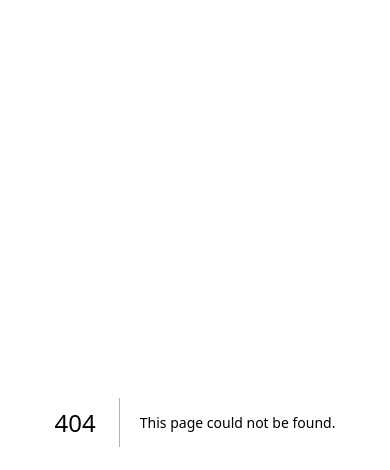
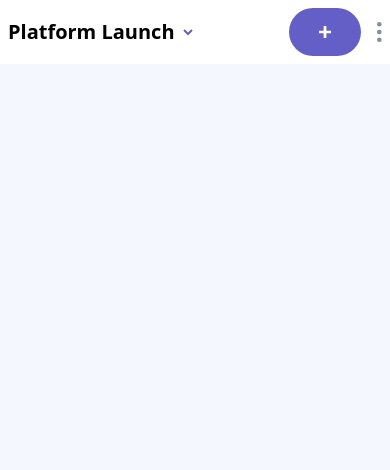
Before and after one commit to hmrbcnto/kanban_app, a Next.js app: page /Board in a window 390 px wide. Before the commit this address had no page. Shown: the top 470 px of the page. Built offline with nearby package versions, Linux system fonts and the light colour scheme.

Commit message:
feat: finished menubar component, now responsive for 640, 768, and 1024 breakpoitns

```diff
--- /dev/null
+++ b/src/components/MenuBar/index.tsx
@@ -0,0 +1,136 @@
+import React, { useState } from 'react';
+import { twMerge } from 'tailwind-merge';
+import { MenuBarProps, MenuItemProps } from './MenuBar.types';
+import logoMobile from '../../../assets/logo-mobile.svg';
+import chevronUp from '../../../assets/icon-chevron-up.svg';
+import chevronDown from '../../../assets/icon-chevron-down.svg';
+import hideSidebar from '../../../assets/icon-hide-sidebar.svg';
+import showSidebar from '../../../assets/icon-show-sidebar.svg';
+import logoLight from '../../../assets/logo-light.svg';
+import logoDark from '../../../assets/logo-dark.svg';
+import addTask from '../../../assets/icon-add-task-mobile.svg';
+import verticalEllipsis from '../../../assets/icon-vertical-ellipsis.svg';
+import Image from 'next/image';
+import Button from '../Button';
+import ThemeSwitch from '../ThemeSwitch';
+import MenuItem from './MenuItem';
+
+const MenuBar: React.FC<MenuBarProps> = ({ menuItems }) => {
+  const [openMenu, setOpenMenu] = useState<boolean>(true);
+  const mobileMenuBarClasses = twMerge(`
+    absolute
+    fixed
+    z-[100]
+    w-full
+    h-16
+    p-2
+    bg-white
+    dark:bg-dark_grey
+    flex
+    items-center
+    justify-between
+  `);
+
+  const sideBarMenuClasses = twMerge(`
+    absolute
+    fixed
+    z-[101]
+    h-full
+    w-1/3
+    bg-white
+    dark:bg-dark_grey
+    shadow-md
+    hidden
+    ${openMenu ? 'sm:flex hidden' : 'hidden'}
+    flex-col
+    justify-between
+  `);
+
+  const mobileVisibilityClasses = twMerge(`
+    justify-center
+    ml-0
+    w-1/16
+    rounded-r-full
+    p-2
+    z-[100]
+    absolute
+    fixed
+    left-0
+    bottom-0
+    bg-main_purple
+    mb-3
+    hover:cursor-pointer
+    hidden
+    sm:flex
+    lg:hidden
+    ${openMenu ? 'hidden' : 'flex'}
+  `);
+
+  const logoClasses = twMerge(`
+    ${openMenu ? 'hidden' : 'flex'}
+  `);
+
+  return (
+    <>
+      {/* Topbar */}
+      <div className={mobileMenuBarClasses}>
+        <div className="flex gap-4">
+          <div className={`sm:border-r sm:border-light_lines w-auto p-2 ${logoClasses}`}>
+            <Image src={logoMobile} alt="mobile logo" className="flex sm:hidden"/>
+            <Image src={logoDark} alt="light logo" className="hidden sm:flex dark:hidden" />
+            <Image src={logoLight} alt="dark logo" className="hidden dark:sm:flex" />
+          </div>
+          <div className="flex gap-2 font-extrabold text-xl items-center dark:text-white">
+            Platform Launch
+            <Image src={chevronDown} alt="chevron down" className="object-none" width={10} height={7} />
+          </div>
+        </div>
+        <div className="flex gap-4 w-1/4">
+          <Button
+            text={<Image src={addTask} alt="cross icon" className="object-none dark:text" />}
+            type="primary"
+          />
+          <Image src={verticalEllipsis} alt="vertical ellipsis" className="object-none" />
+        </div>
+      </div>
+      {/* Sidemenu */}
+      <div className={sideBarMenuClasses}>
+        <div className="flex flex-col gap-10">
+          <div className={`sm:border-r sm:border-light_lines w-auto p-2 pl-8 pt-6 flex`}>
+            <Image src={logoDark} alt="light logo" className="hidden sm:flex dark:hidden" />
+            <Image src={logoLight} alt="dark logo" className="hidden dark:sm:flex" />
+          </div>
+          <div className="">
+            <p className="text-medium_grey pl-4 pb-2"> ALL BOARDS (3)</p>
+            {menuItems.map((menuItem: MenuItemProps) => (
+                <MenuItem
+                  display={menuItem.display}
+                  link={menuItem.link}
+                  key={menuItem.link}
+                />
+              ))}
+          </div>
+        </div>
+        <div className="flex flex-col p-4 justify-center gap-4">
+          <ThemeSwitch />
+          <div
+            className="w-full font-semibold flex gap-2 ml-4 text-medium_grey hover:cursor-pointer"
+            onClick={() => setOpenMenu(false)}
+          >
+            <Image src={hideSidebar} alt="hide sidebar icon" height={16} width={18} className="object-none"/>
+            Hide Sidebar
+          </div>
+        </div>
+      </div>
+      {/* Eye Thingy */}
+      <div
+        className={mobileVisibilityClasses}
+        onClick={() => setOpenMenu(true)}
+      >
+        <Image src={showSidebar} alt="show sidebar" />
+      </div>
+    </>
+  )
+};
+
+export default MenuBar;
--- a/src/context/theme/index.tsx
+++ b/src/context/theme/index.tsx
@@ -5,6 +5,7 @@ const ThemeContextWrapper: React.FC<{ children: React.ReactNode | React.ReactNod
   const [theme, setTheme] = useState('light');
 
   const changeCurrentTheme = (newTheme: 'light' | 'dark') => {
+    console.log('changing theme');
     setTheme(newTheme);
     localStorage.setItem('theme', newTheme);
   }
--- /dev/null
+++ b/src/pages/Board.tsx
@@ -0,0 +1,28 @@
+import MenuBar from '@/components/MenuBar';
+import { MenuItemProps } from '@/components/MenuBar/MenuBar.types';
+import React from 'react';
+
+const Board: React.FC = () => {
+  const sampleMenuItems: MenuItemProps[] = [
+    {
+      display: 'Platform Launch',
+      link: 'platform',
+    },
+    {
+      display: 'Platform Chonk',
+      link: 'chonk',
+    }
+  ];
+
+  return (
+    <>
+      <MenuBar
+        menuItems={sampleMenuItems}
+      />
+      <div className="w-screen h-screen bg-light_grey dark:bg-very_dark_grey">
+      </div>
+    </>
+  )
+};
+
+export default Board;
--- a/src/pages/index.tsx
+++ b/src/pages/index.tsx
@@ -3,6 +3,7 @@ import Checkbox from '@/components/Checkbox'
 import Dropdown from '@/components/Dropdown'
 import { DropdownItem } from '@/components/Dropdown/Dropdown.types'
 import Input from '@/components/Input'
+import MenuBar from '@/components/MenuBar'
 import ThemeSwitch from '@/components/ThemeSwitch'
 import ThemeContextWrapper from '@/context/theme'
 import { Inter } from '@next/font/google'
```
